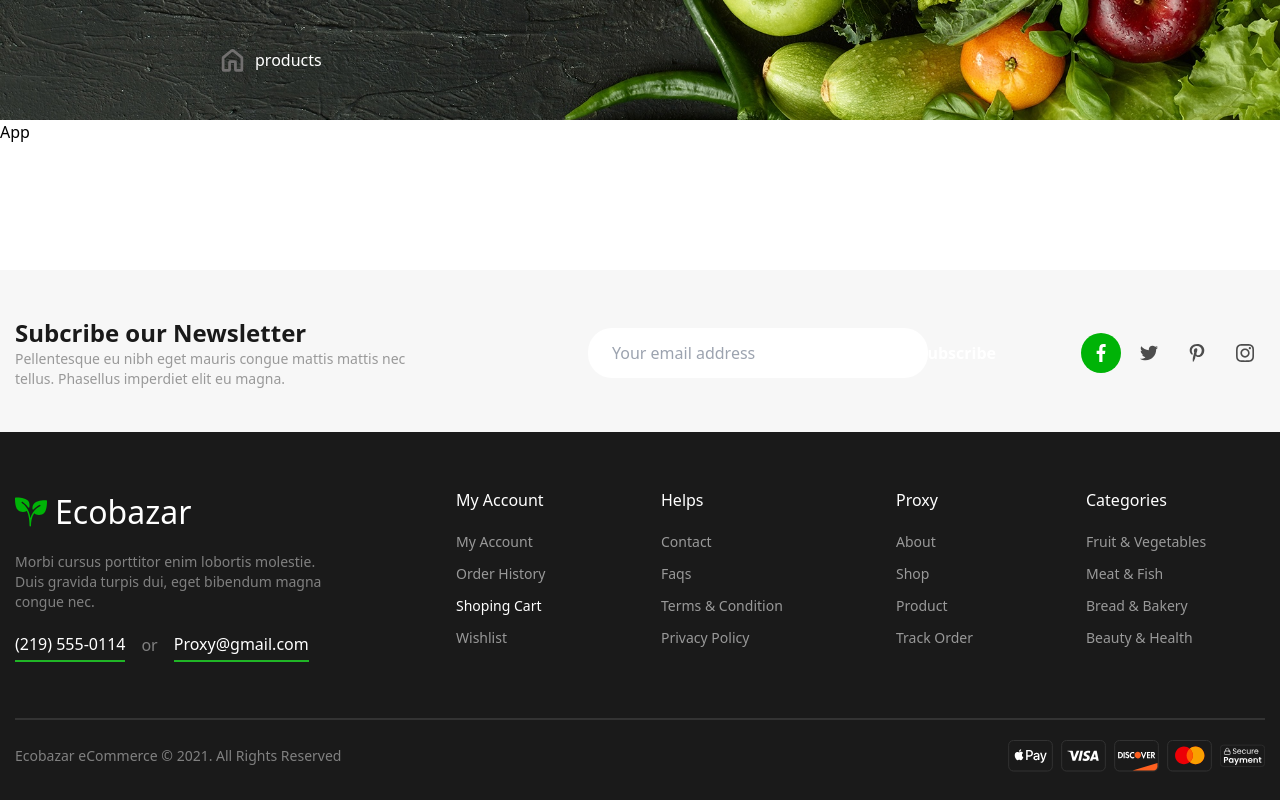
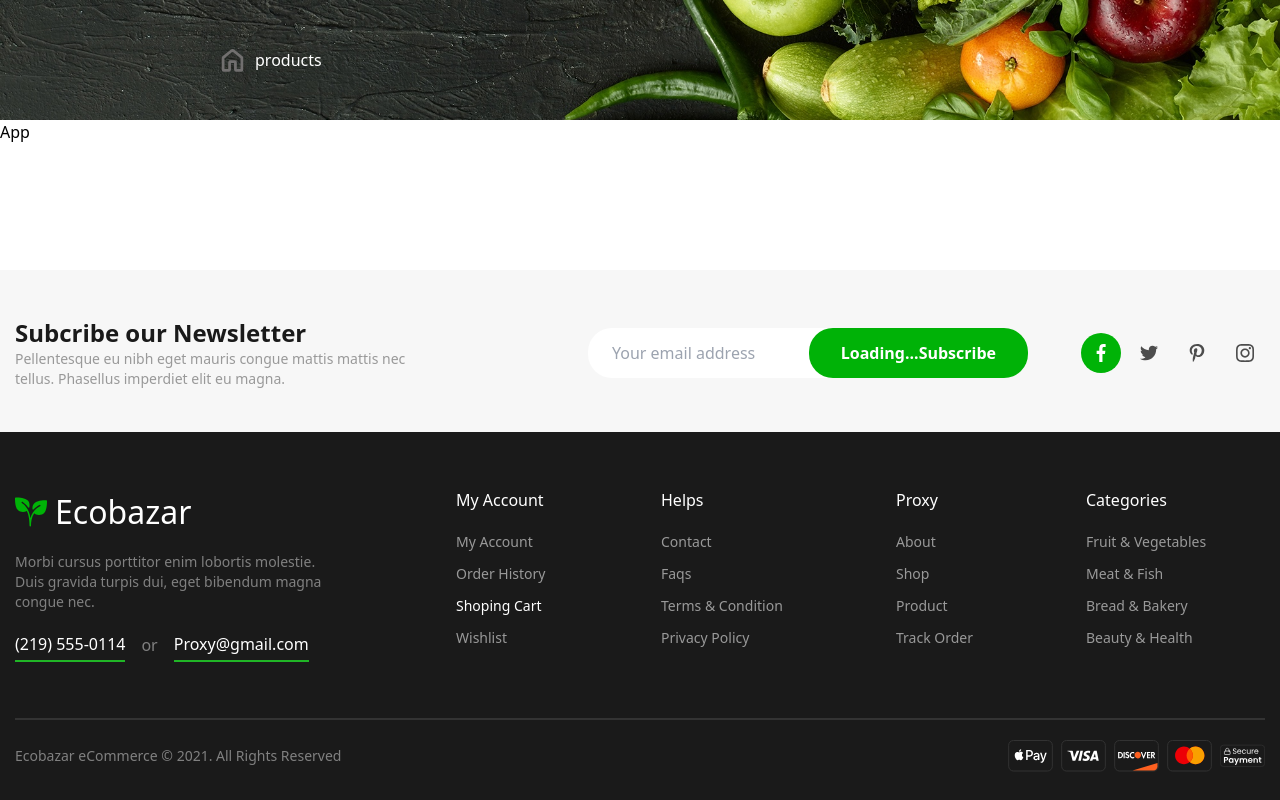
Before and after one commit to nikamunjishvili/shopping-app, a React (Vite) app: page / in a window 1280 px wide. Built offline with nearby package versions, Linux system fonts and the light colour scheme.

Commit message:
add bug fixing

```diff
--- a/src/common/components/_molecules/Button/Button.tsx
+++ b/src/common/components/_molecules/Button/Button.tsx
@@ -9,7 +9,7 @@ const Button = ({
   disabled,
   onClick,
   isLoading,
-}: ButtonType) => {
+}: ButtonType): JSX.Element => {
   let backgroundColor;
   switch (type) {
     case "button":
--- a/src/common/components/footer/Footer.tsx
+++ b/src/common/components/footer/Footer.tsx
@@ -38,7 +38,7 @@ const Footer = () => {
               disabled={false}
               isLoading={true}
               height={50}
-              type="secondary"
+              type="submit"
               className="absolute font-semibold right-[-100px] rounded-3xl text-white px-8"
             >
               Subscribe
```
